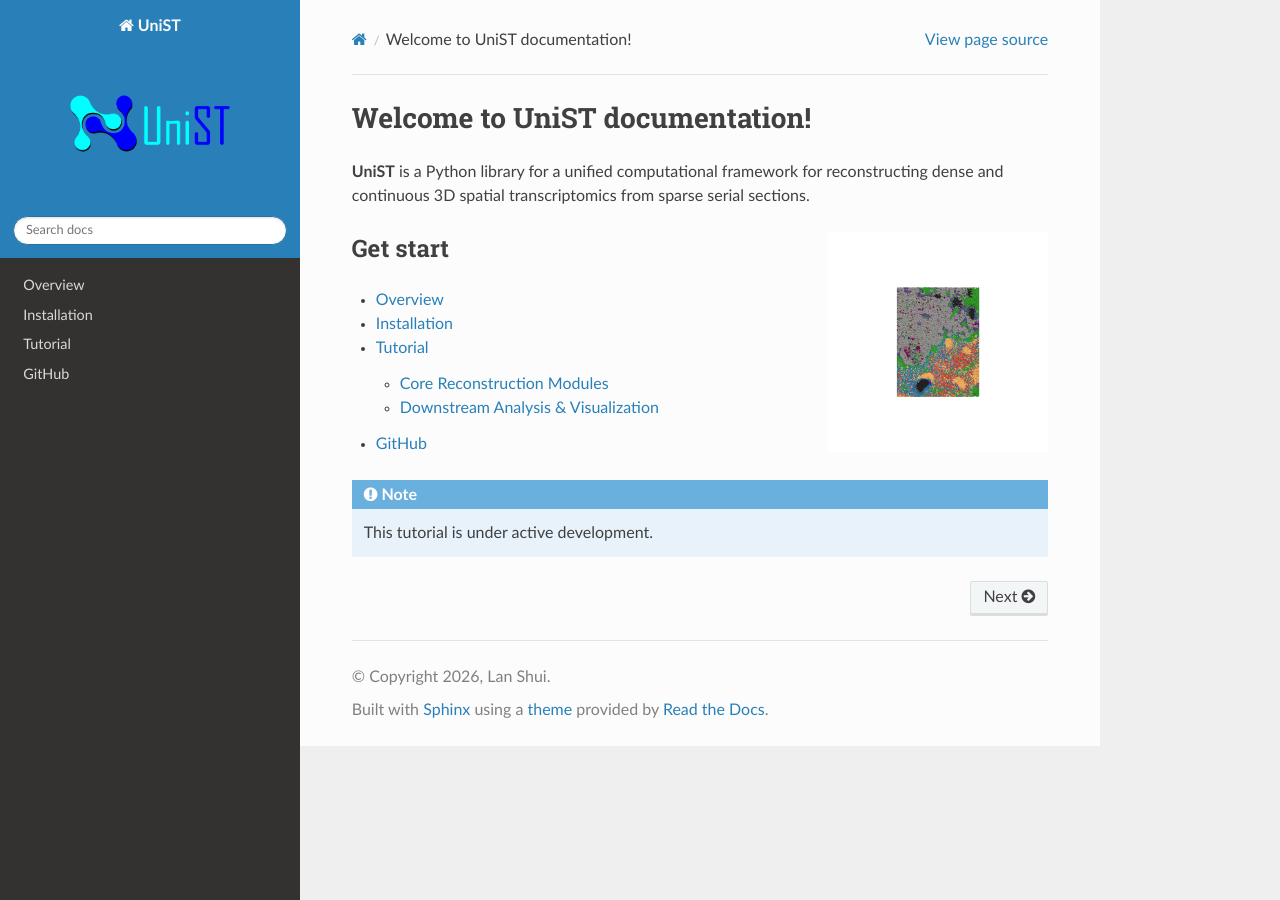
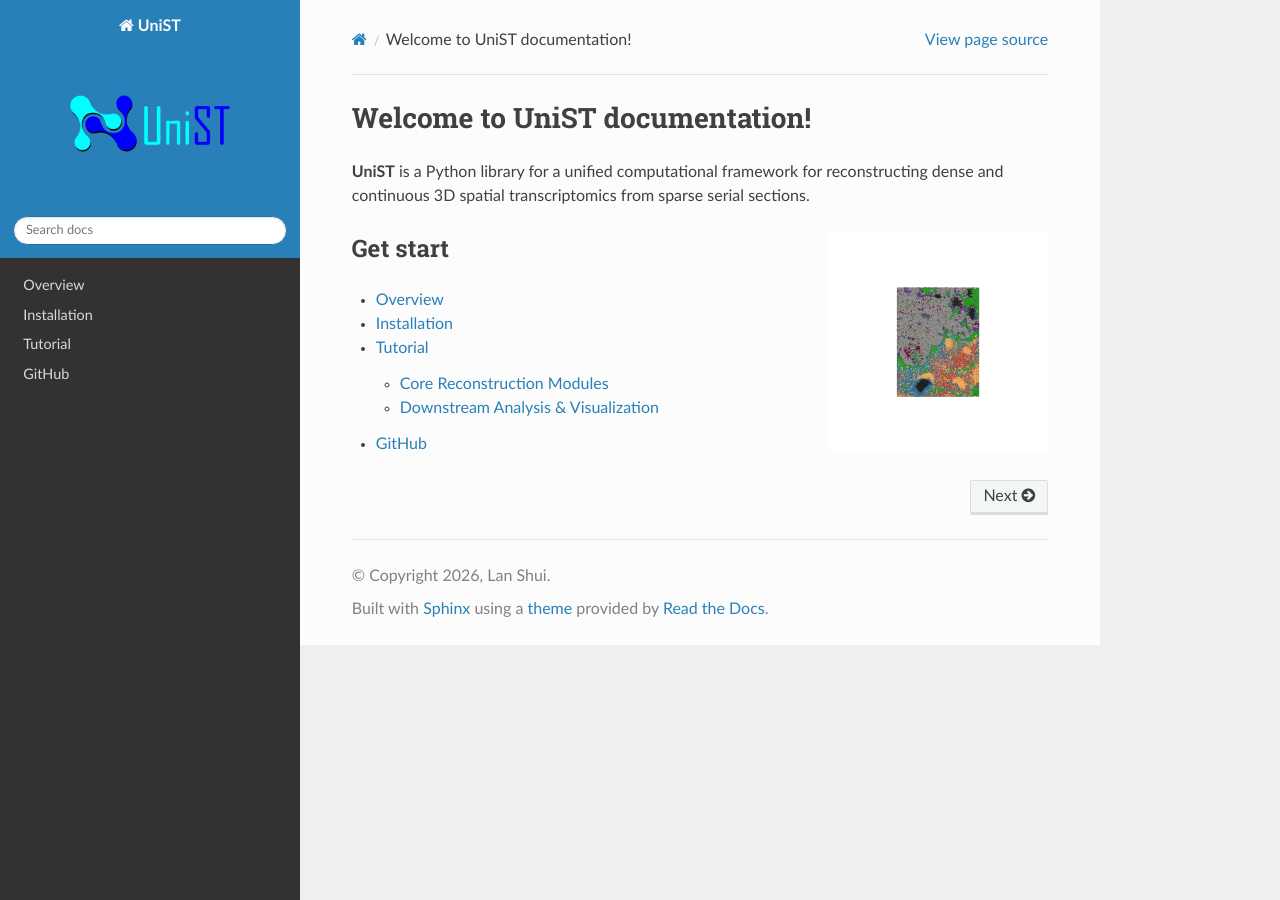
Before and after one commit to lanshui98/UniST-tutorial, a Sphinx documentation site: the page built from docs/source/index.rst, in a window 1280 px wide. Built offline with Sphinx 7.4.7 and the Read the Docs theme 3.1.0, drawn with Linux system fonts in a browser that asks for light colours; pages that are not in the unit, such as notebooks, are missing from menus.

Commit message:
Update index.rst

```diff
--- a/docs/source/index.rst
+++ b/docs/source/index.rst
@@ -20,7 +20,3 @@ Get start
    tutorial
 
    GitHub <https://github.com/lanshui98/UniST>
-
-.. note::
-
-   This tutorial is under active development.
```
